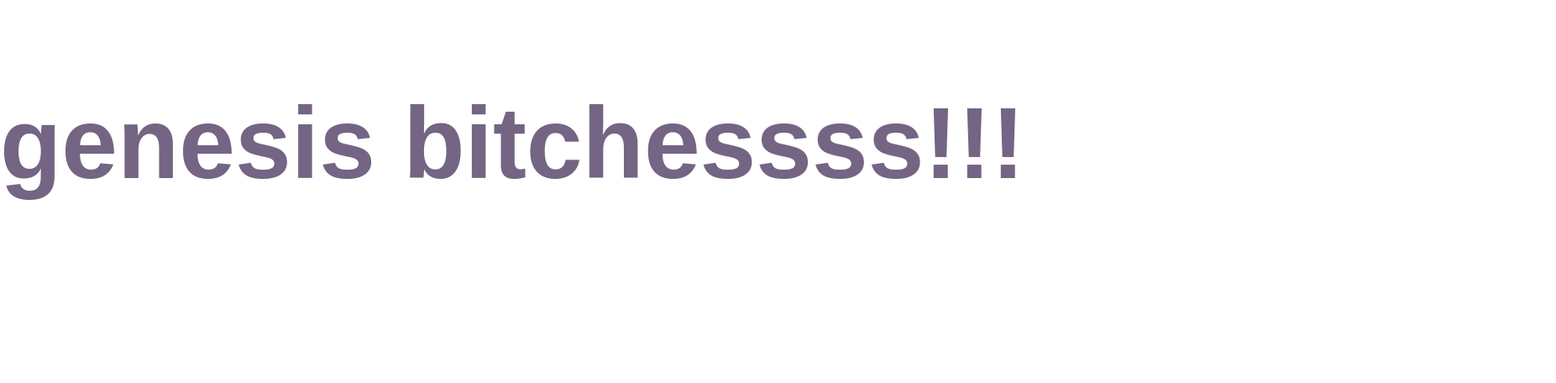
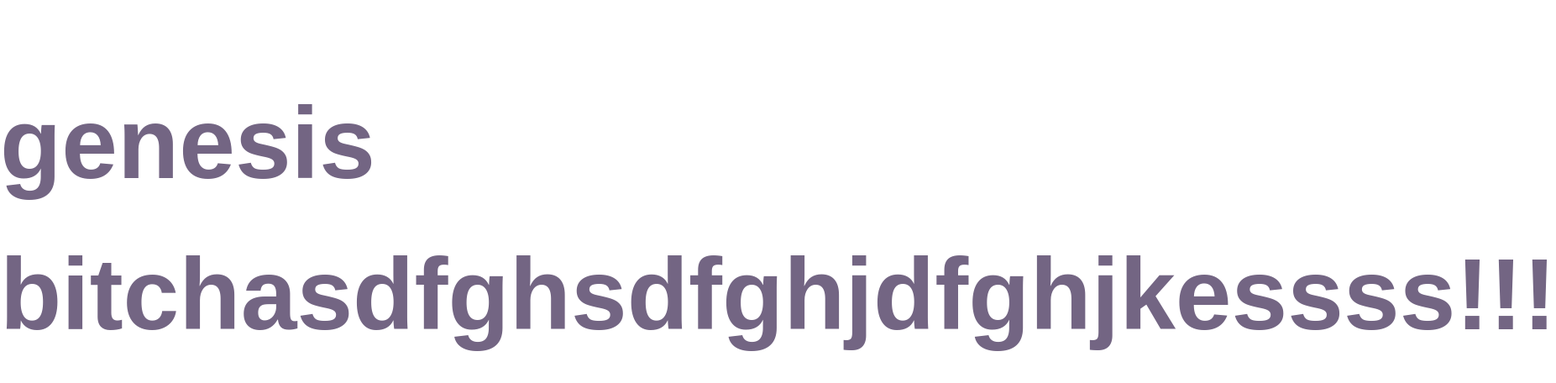
Before and after one commit to genesis-vader/project_ecell_1, a plain HTML site: page index.html in a window 1280 px wide. Shown: the whole page at 84% size, 1853 px wide, since content can reach past the window. Drawn offline with Linux system fonts and the light colour scheme.

Commit message:
Update index.html

```diff
--- a/index.html
+++ b/index.html
@@ -6,7 +6,7 @@
 </head>
 <body>
 	 <a class = "boi">
-		<h1>genesis bitchessss!!!</h1>
+		<h1>genesis bitchasdfghsdfghjdfghjkessss!!!</h1>
 	</a>
 
 
```
